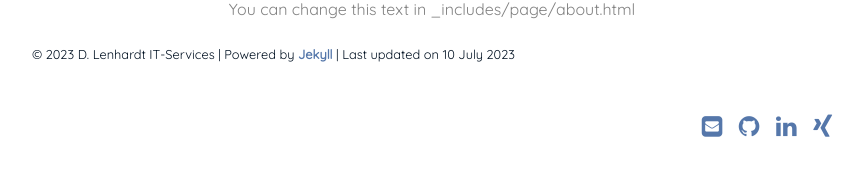
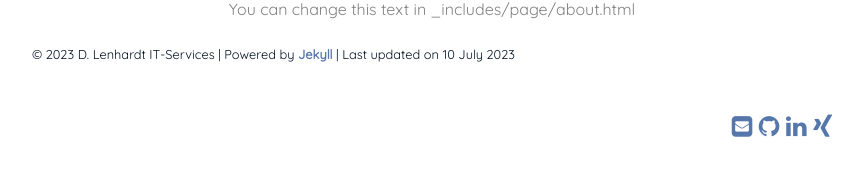
Before and after one commit to lenhardt-its/lenhardt-its.github.io, a Jekyll site: the page built from index.md, in a window 1280 px wide. Shown: the part 603-779 px from the top of the page, without its empty margins (208-1071 px from the left). Built offline with Jekyll 4.4.1, drawn with Linux system fonts in a browser that asks for light colours.

Commit message:
improvements

```diff
--- a/_layouts/default.html
+++ b/_layouts/default.html
@@ -43,22 +43,22 @@
           </small>
           <ul class="social-links">
             {% if site.author.email %}
-            <a href="mailto:{{ site.author.email }}" class="social-links__entry" target="_blank">
+            <a href="mailto:{{ site.author.email }}" target="_blank">
               <i class="fa fa-envelope-square"></i>
             </a>
             {% endif %}
             {% if site.author.github %}
-            <a href="https://github.com/{{ site.author.github }}" class="social-links__entry" target="_blank">
+            <a href="https://github.com/{{ site.author.github }}" target="_blank">
               <i class="fa fa-github"></i>
             </a>
             {% endif %}
             {% if site.author.linkedin %}
-            <a href="https://in.linkedin.com/in/{{ site.author.linkedin }}" class="social-links__entry" target="_blank">
+            <a href="https://in.linkedin.com/in/{{ site.author.linkedin }}" target="_blank">
               <i class="fa fa-linkedin"></i>
             </a>
             {% endif %}
             {% if site.author.xing %}
-            <a href="https://www.xing.com/profile/{{ site.author.xing }}/cv" class="social-links__entry" target="_blank">
+            <a href="https://www.xing.com/profile/{{ site.author.xing }}/cv" target="_blank">
               <i class="fa fa-xing"></i>
             </a>
             {% endif %}
```
